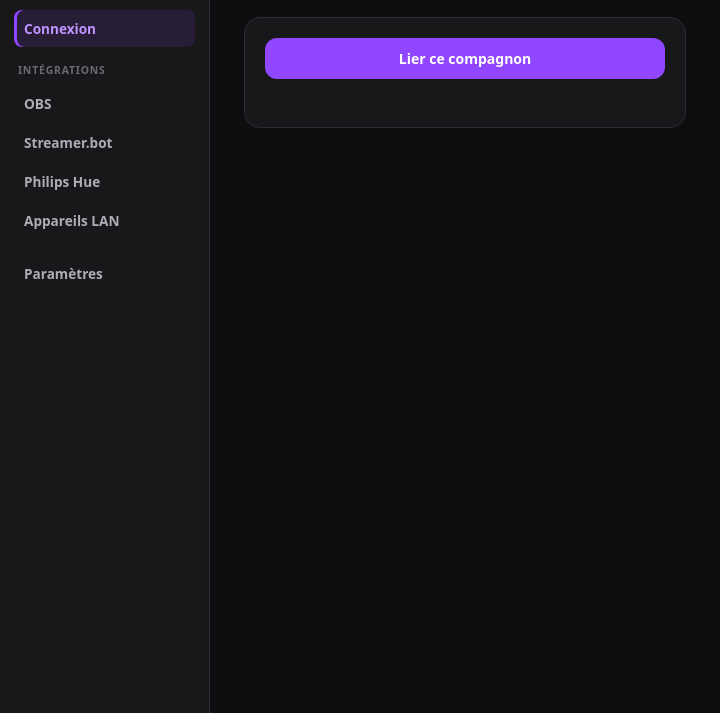
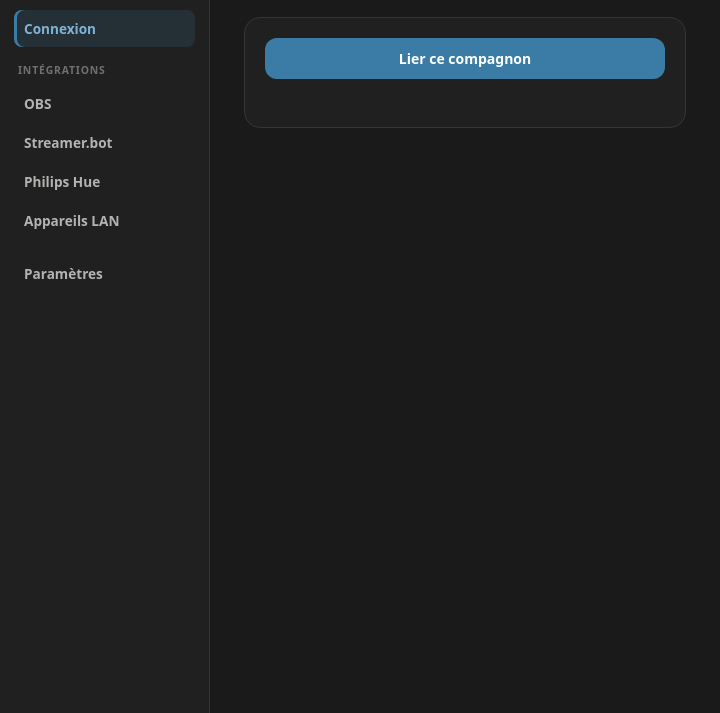
Before and after one commit to poncho-dlv/klixa-companion, an Electron app: page desktop/renderer/index.html in a window 720 px wide. Shown: the part 87-800 px from the top of the page. Drawn offline with Linux system fonts and the light colour scheme; no server answers.

Commit message:
feat: palette Signal et nouveau logo Klixa dans le compagnon
Co-Authored-By: Claude Sonnet 5.5 <noreply@anthropic.com>

```diff
--- a/desktop/renderer/styles.css
+++ b/desktop/renderer/styles.css
@@ -2,26 +2,26 @@
    cohérente entre la console web et le compagnon. Pas de web font/CDN ici : la CSP
    du compagnon est restreinte à 'self', donc repli sur la pile système. */
 :root{
-  --bg-base:#0E0E10;
-  --bg-surface:#18181B;
-  --bg-elevated:#1F1F23;
-  --bg-muted:#26262C;
-  --bg-muted-hover:#2D2D35;
+  --bg-base:#1A1A1A;
+  --bg-surface:#202020;
+  --bg-elevated:#262626;
+  --bg-muted:#2F2F2F;
+  --bg-muted-hover:#363636;
 
-  --border:#2C2C31;
-  --border-focus:#3A3A44;
+  --border:#353535;
+  --border-focus:#474747;
 
-  --text:#EFEFF1;
-  --text-muted:#ADADB8;
+  --text:#F0EFEC;
+  --text-muted:color-mix(in srgb,var(--text) 72%,var(--bg-base));
 
-  --accent:#9147FF;
-  --accent-light:#BF94FF;
-  --accent-dark:#772CE8;
-  --accent-subtle:rgba(145,71,255,.12);
-  --accent-glow:rgba(145,71,255,.18);
+  --accent:#3A7CA5;
+  --accent-light:#7FB3D5;
+  --accent-dark:#2F6A8E;
+  --accent-subtle:color-mix(in srgb,var(--accent) 16%,transparent);
+  --accent-glow:color-mix(in srgb,var(--accent) 26%,transparent);
 
-  --success:#4ade80;
-  --danger:#fca5a5;
+  --success:#4F8A5B;
+  --danger:#FF6B6B;
 
   --r-sm:8px;
   --r-md:12px;
@@ -214,7 +214,7 @@ h3{font-size:13px;color:var(--text-muted);margin:18px 0 8px;text-transform:upper
 .sidebar::-webkit-scrollbar,.page-scroll::-webkit-scrollbar{width:10px}
 .sidebar::-webkit-scrollbar-track,.page-scroll::-webkit-scrollbar-track{background:transparent}
 .sidebar::-webkit-scrollbar-thumb,.page-scroll::-webkit-scrollbar-thumb{background:rgba(173,173,184,.22);border:3px solid var(--bg-base);border-radius:999px}
-.sidebar::-webkit-scrollbar-thumb:hover,.page-scroll::-webkit-scrollbar-thumb:hover{background:rgba(191,148,255,.58)}
+.sidebar::-webkit-scrollbar-thumb:hover,.page-scroll::-webkit-scrollbar-thumb:hover{background:color-mix(in srgb,var(--accent-light) 58%,transparent)}
 
 /* ── Assistant Hue (3 étapes : Bridge, Lampes, Activation) ─────────────────── */
 .wizard-steps{list-style:none;display:flex;gap:8px;margin:0 0 18px;padding:0}
@@ -224,7 +224,7 @@ h3{font-size:13px;color:var(--text-muted);margin:18px 0 8px;text-transform:upper
 .wizard-steps button:disabled{opacity:.5;cursor:not-allowed}
 .wizard-step-number{display:inline-flex;align-items:center;justify-content:center;width:20px;height:20px;border-radius:50%;background:var(--bg-muted);font-size:11px;font-weight:700}
 .wizard-steps button.active .wizard-step-number{background:var(--accent);color:#fff}
-.wizard-steps button.done .wizard-step-number{background:var(--success);color:#0E0E10}
+.wizard-steps button.done .wizard-step-number{background:var(--success);color:var(--bg-base)}
 .wizard-panel[hidden]{display:none}
 .wizard-nav{display:flex;gap:8px;justify-content:flex-end;margin-top:16px}
 .wizard-nav button{width:auto;flex-shrink:0;padding:9px 16px;margin:0}
```
Also changed, not shown: build/icon.ico, desktop/icon.ico, desktop/renderer/assets/logo.png.
